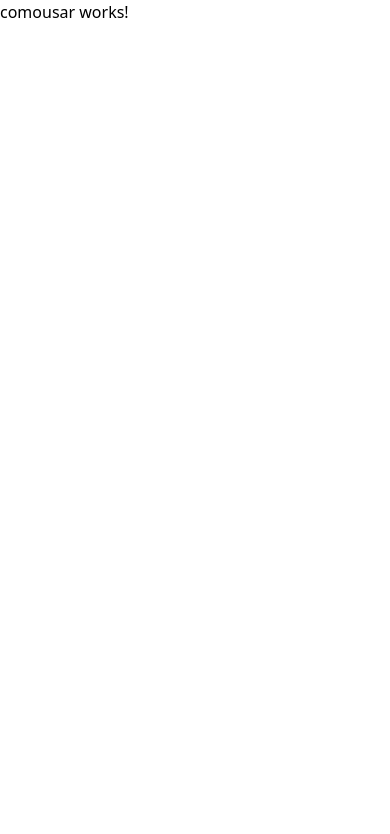
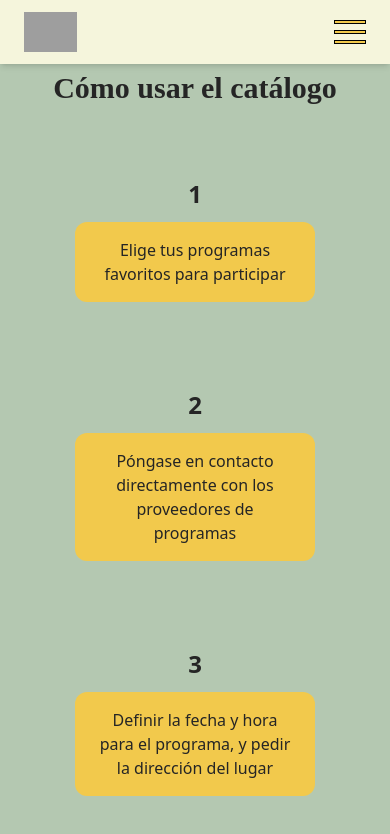
Before and after one commit to DiegoSalazar20/proyecto2multimedios, an Angular app: page /comousar in a window 390 px wide. Shown: the top 834 px of the page. Built offline with nearby package versions, Linux system fonts and the light colour scheme; grey boxes are pictures that could not be loaded.

Commit message:
Pagina de como usar el catalogo y agregar el estilo del menu para movil

```diff
--- a/src/app/comousar/comousar.component.html
+++ b/src/app/comousar/comousar.component.html
@@ -1 +1,35 @@
-<p>comousar works!</p>
+<app-menu></app-menu>
+
+<main class="bg-[#B4C8B1] min-h-screen px-4 py-10 md:px-20 text-[#252525] flex flex-col items-center gap-10 pt-[70px]">
+
+
+    <h1 class="text-3xl md:text-4xl font-bold font-lemon text-center mb-6 animate__animated animate__fadeInDown">
+        Cómo usar el catálogo
+    </h1>
+
+    <section
+    class="flex flex-col md:flex-row items-center md:items-start justify-around w-full max-w-6xl flex-grow gap-12 md:gap-10">
+
+    <article class="flex flex-col items-center md:items-start gap-3 animate__animated animate__fadeInLeft">
+      <span class="text-2xl font-bold font-inriaSerif">1</span>
+      <p class="bg-[#F2C94C] rounded-xl px-6 py-4 text-center w-[240px]">
+        Elige tus programas favoritos para participar
+      </p>
+    </article>
+
+    <article class="flex flex-col items-center md:items-center gap-3 mt-6 md:mt-24 animate__animated animate__fadeInRight">
+      <span class="text-2xl font-bold font-inriaSerif">2</span>
+      <p class="bg-[#F2C94C] rounded-xl px-6 py-4 text-center w-[240px]">
+        Póngase en contacto directamente con los proveedores de programas
+      </p>
+    </article>
+
+    <article class="flex flex-col items-center md:items-end gap-3 mt-6 md:mt-48 animate__animated animate__fadeInLeft">
+      <span class="text-2xl font-bold font-inriaSerif">3</span>
+      <p class="bg-[#F2C94C] rounded-xl px-6 py-4 text-center w-[240px]">
+        Definir la fecha y hora para el programa, y pedir la dirección del lugar
+      </p>
+    </article>
+
+  </section>
+</main>
--- a/src/app/comousar/comousar.component.ts
+++ b/src/app/comousar/comousar.component.ts
@@ -1,8 +1,9 @@
 import { Component } from '@angular/core';
+import { MenuComponent } from '../menu/menu.component';
 
 @Component({
   selector: 'app-comousar',
-  imports: [],
+  imports: [MenuComponent],
   templateUrl: './comousar.component.html',
   styleUrl: './comousar.component.css'
 })
--- a/src/app/menu/menu.component.html
+++ b/src/app/menu/menu.component.html
@@ -56,7 +56,15 @@
       </ul>
     </nav>
 
-    <button class="md:hidden text-3xl text-[#252525]" (click)="abrirMenu()">&#9776;</button>
+    <button
+  class="md:hidden flex flex-col justify-between w-8 h-6"
+  (click)="abrirMenu()"
+  aria-label="Abrir menú"
+>
+  <span class="w-full h-1 bg-[#F2C94C] border border-black transition hover:bg-[#D2AD3D] active:bg-[#F8DB83]"></span>
+  <span class="w-full h-1 bg-[#F2C94C] border border-black transition hover:bg-[#D2AD3D] active:bg-[#F8DB83]"></span>
+  <span class="w-full h-1 bg-[#F2C94C] border border-black transition hover:bg-[#D2AD3D] active:bg-[#F8DB83]"></span>
+</button>
 
     <nav *ngIf="menuAbierto" (animationend)="onAnimacionTerminada()"
       class="fixed inset-0 z-50 text-white flex flex-col justify-between p-6 animate__animated" [ngClass]="{
--- a/src/index.html
+++ b/src/index.html
@@ -7,6 +7,7 @@
   <meta name="viewport" content="width=device-width, initial-scale=1">
   <link rel="icon" type="image/x-icon" href="favicon.ico">
   <link rel="stylesheet" href="https://cdnjs.cloudflare.com/ajax/libs/animate.css/4.1.1/animate.min.css" />
+  <link rel="stylesheet" href="https://cdnjs.cloudflare.com/ajax/libs/font-awesome/6.5.0/css/all.min.css"/>
 </head>
 <body class="overflow-x-hidden">
   <app-root></app-root>
```
